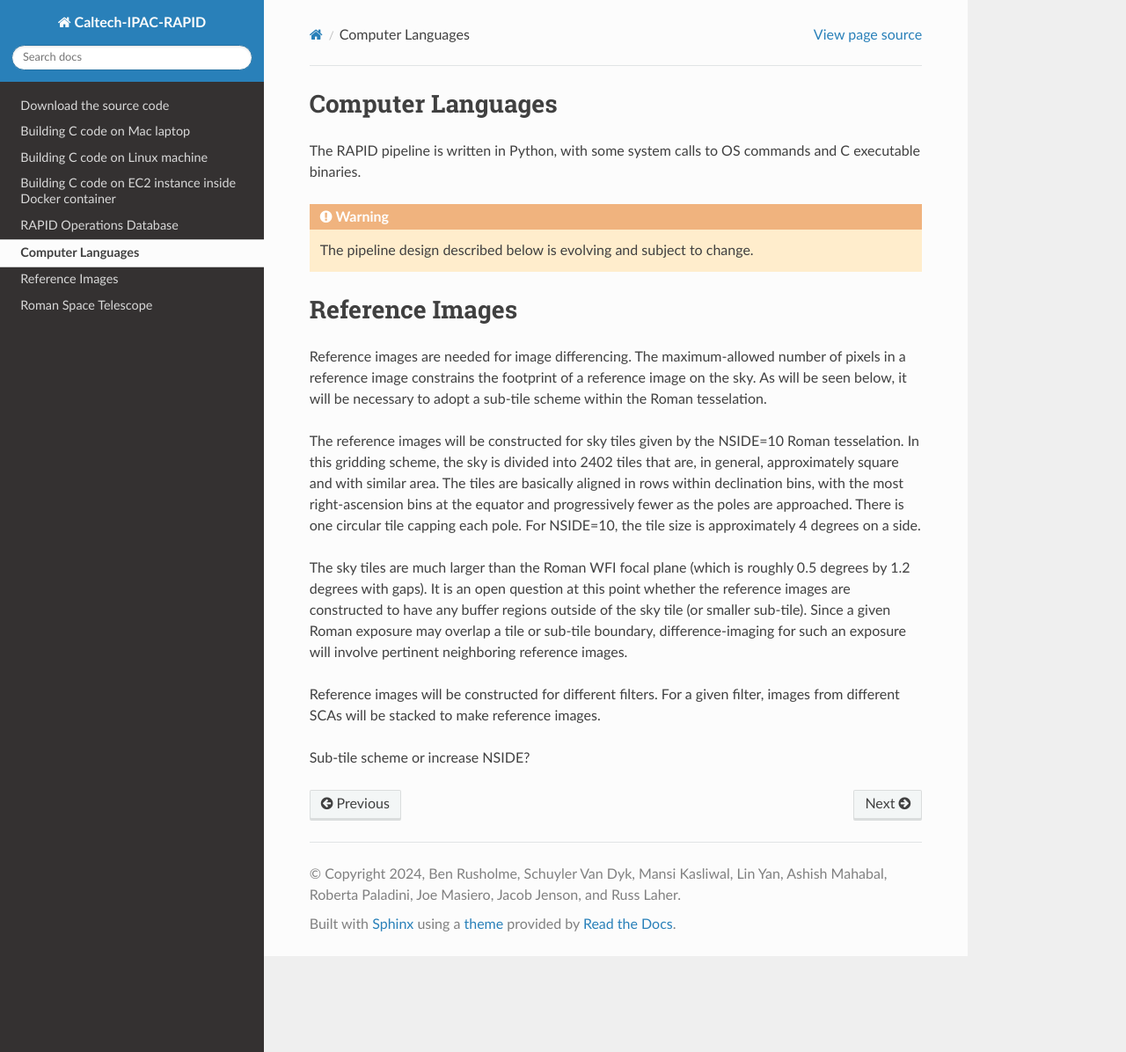
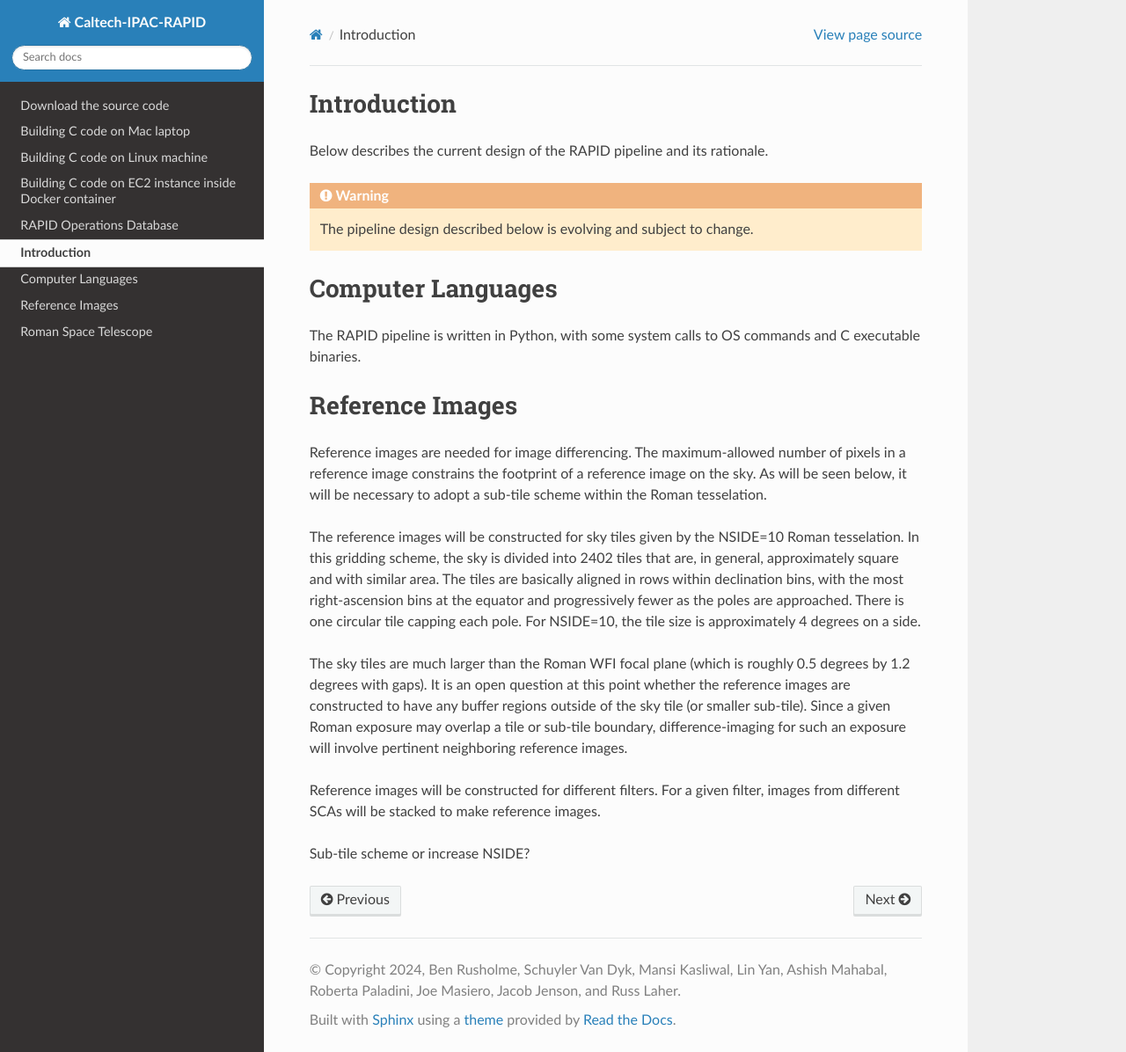
Before and after one commit to Caltech-IPAC/rapid, a Sphinx documentation site: the page built from docs/source/pl/pl.rst, in a window 1280 px wide and 1196 px high. Shown: the whole window at 88% size. Built offline with Sphinx 7.4.7 and the Read the Docs theme 2.0.0, drawn with Linux system fonts in a browser that asks for light colours.

Commit message:
More formatting changes.

```diff
--- a/docs/source/pl/pl.rst
+++ b/docs/source/pl/pl.rst
@@ -1,12 +1,16 @@
-.. RAPID Pipeline Design
+Introduction
+####################################################
+Below describes the current design of the RAPID pipeline and its rationale.
+
+.. warning::
+    The pipeline design described below is evolving and subject to change.
+
 
 Computer Languages
 ####################################################
 
 The RAPID pipeline is written in Python, with some system calls to OS commands and C executable binaries.
 
-.. warning::
-    The pipeline design described below is evolving and subject to change.
 
 Reference Images
 ####################################################
```
